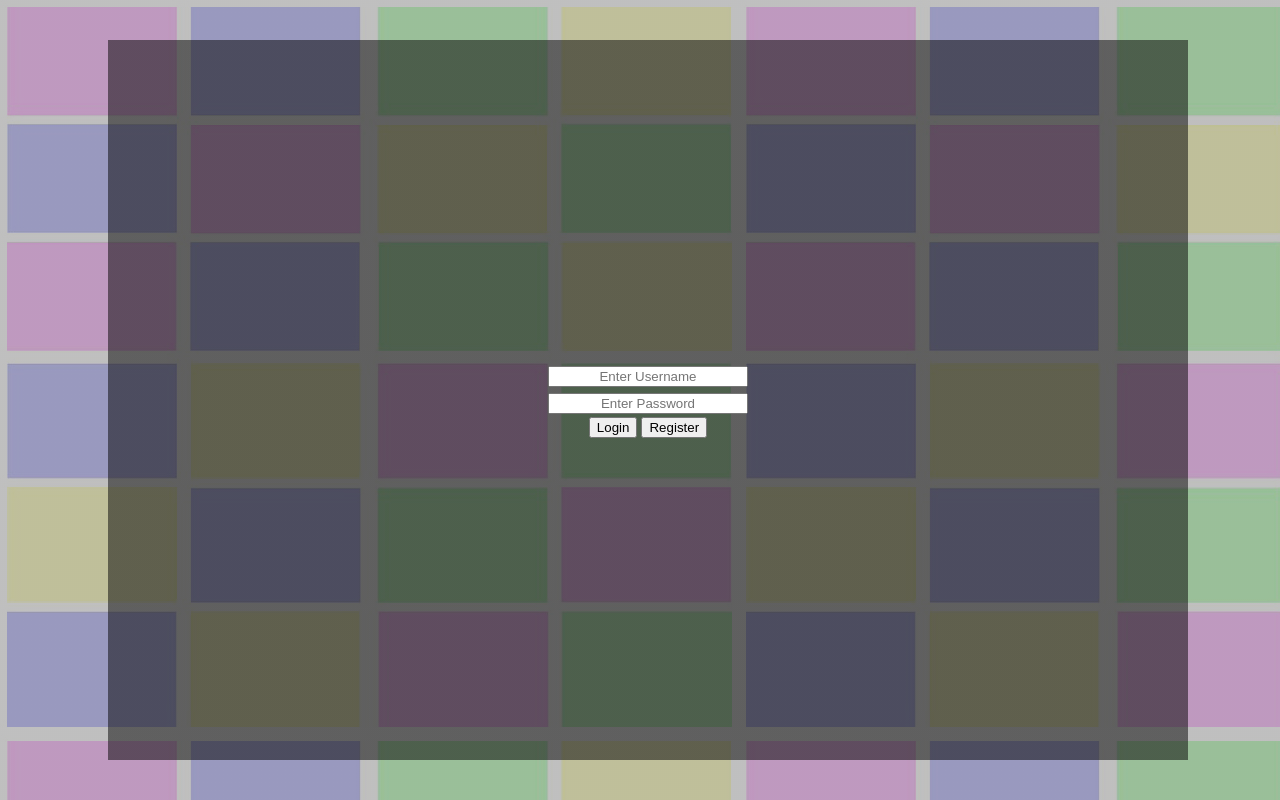
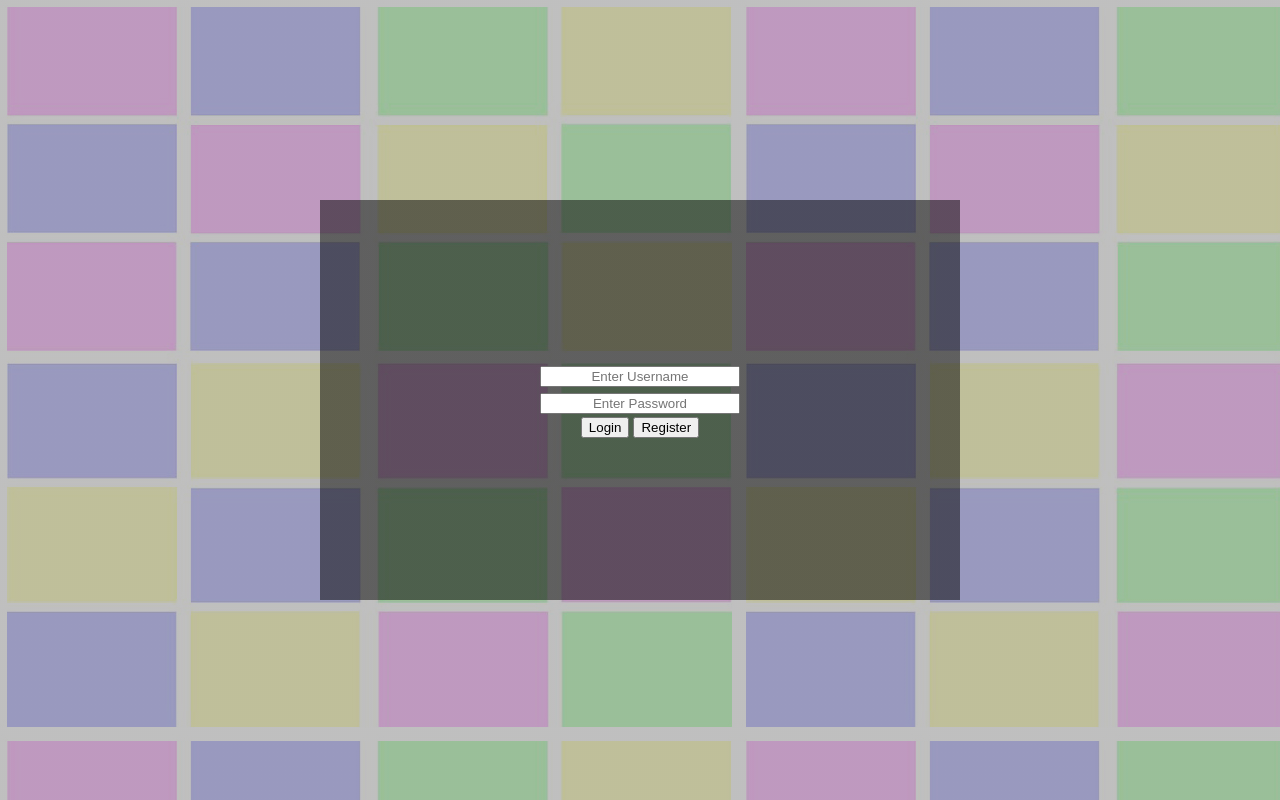
Before and after one commit to agundy/canary-client, a PHP site: page /dash.html in a window 1280 px wide. Run offline with PHP 8.4, Linux system fonts and the light colour scheme.

Commit message:
Adjusted lightbox size
Felt like the lightbox on dash was too big and too small on main

```diff
--- a/client/dash.css
+++ b/client/dash.css
@@ -8,11 +8,11 @@ body {
     background: linear-gradient(0deg,rgba(1,1,1,.5),rgba(1,1,1,.5));
     position: fixed;
     z-index: 9001;
-    width: 135vh;
-    height: 90vh;
+    width: 50vw;
+    height: 50vh;
     text-align: center;
-    top: 5vh;
-    left: calc(50vw - 66.5vh);
+    top: 25vh;
+    left: 25vw;
 }
 
 #auth {
--- a/client/res/register.js
+++ b/client/res/register.js
@@ -11,7 +11,7 @@ function register() {
             reg_info[i].className = "in";
             reg_info[i].required = true;
             registration.innerHTML = "Just Kidding";
-						document.getElementById("main").style.height = "25vh";
+						//document.getElementById("main").style.height = "25vh";
             login.innerHTML = "Register";
         }
 }
@@ -21,7 +21,7 @@ function unregister() {
         for (i = 0; i < reg_info.length; i++) {
             reg_info[i].className = "in hide";
             reg_info[i].required = false;
-						document.getElementById("main").style.height = "20vh";
+						//document.getElementById("main").style.height = "20vh";
             registration.innerHTML = "Register";
             login.innerHTML = "Login";
         }
```
Also changed, not shown: client/index.css (+4 -4 lines).
